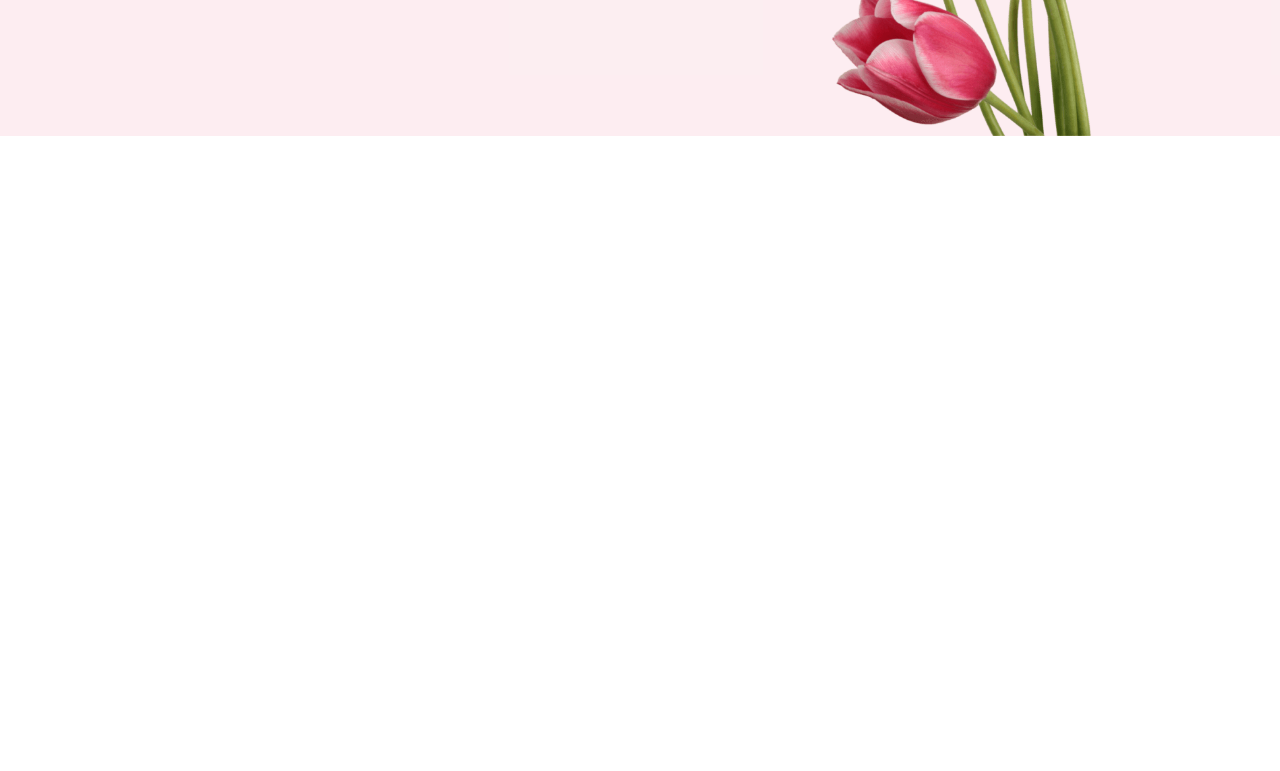
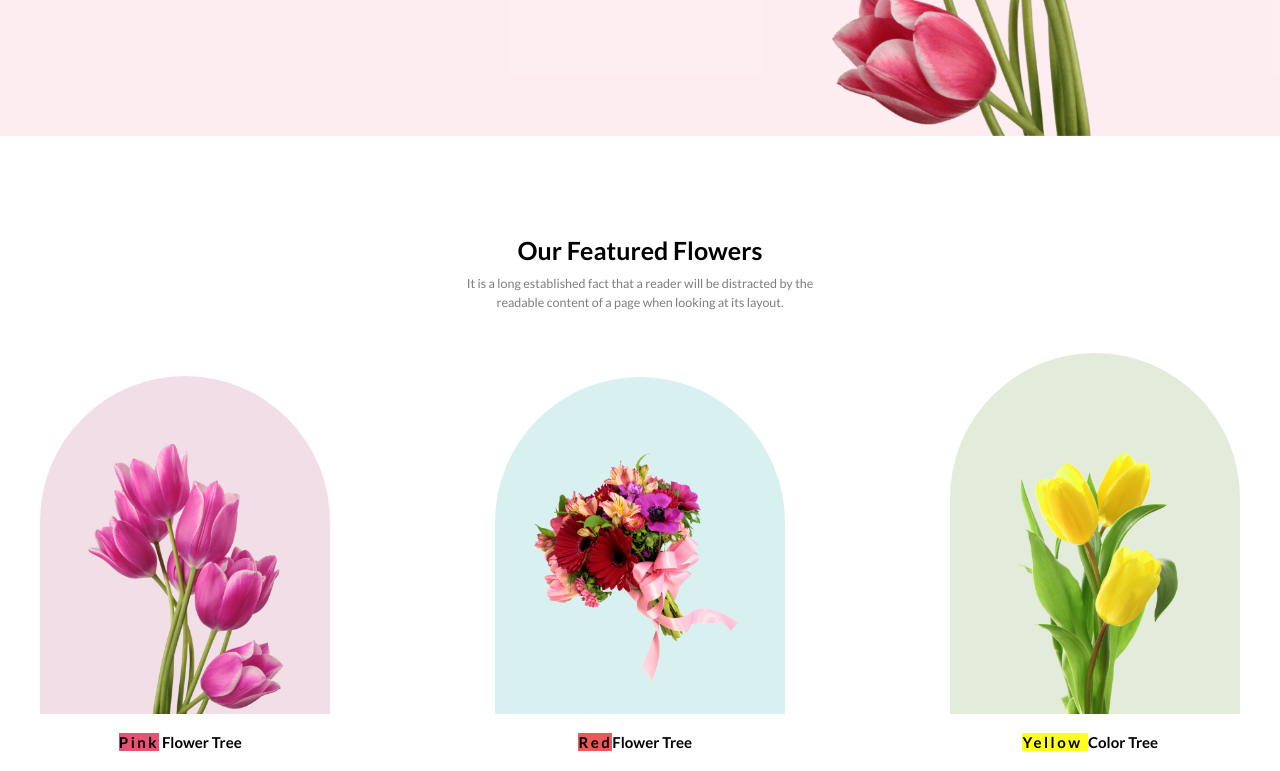
Before and after one commit to SakhawatHossen-coder/flowershopwebsite, a plain HTML site: page index.html in a window 1280 px wide. Shown: the part 434-1205 px from the top of the page. Before the commit the page ends 800 px from the top, so only its background shows below. Drawn offline with Linux system fonts and the light colour scheme.

Commit message:
featurd section image done

```diff
--- a/index.html
+++ b/index.html
@@ -9,6 +9,7 @@
 </head>
 
 <body>
+     <!-- hero-nav section  -->
      <section>
           <nav id="navbar">
                <div class="container nav">
@@ -26,6 +27,42 @@
                </div>
           </nav>
      </section>
+
+     <!-- Featured Scetion -->
+     <section id="featured">
+          <div class="container featured">
+               <div class="featured_text">
+                    <h2>
+                         Our Featured Flowers
+                    </h2>
+                    <p>It is a long established fact that a reader will be distracted by the readable content of a page
+                         when looking at its
+                         layout.</p>
+               </div>
+               <div class="featured_content">
+                    <div>
+
+                         <div class="featured_content_img pink">
+                              <img src="FlowerImage/pngwing 6.png" alt="">
+                         </div>
+                         <h3> <span class="pinkClr">Pink</span> Flower Tree</h3>
+                    </div>
+                    <div>
+
+                         <div class="featured_content_img sky">
+                              <img src="FlowerImage/pngwing 5.png" alt="">
+                         </div>
+                         <h3><span class="redClr">Red</span>Flower Tree</h3>
+                    </div>
+                    <div>
+                         <div class="featured_content_img gray">
+                              <img src="FlowerImage/pngwing 7.png" alt="">
+                         </div>
+                         <h3><span class="yellowClr">Yellow </span>Color Tree</h3>
+                    </div>
+               </div>
+          </div>
+     </section>
 </body>
 
 </html>
--- a/styles/style.css
+++ b/styles/style.css
@@ -59,24 +59,26 @@ h3 {
   padding-bottom: var(--baseFont);
   line-height: 1.15em;
 }
+h2 {
+  font-size: var(--bigFontLite);
+  font-weight: 700;
+}
 p {
-  line-height: 1.555em;
+  line-height: 1.875rem; /* 166.667% */
   text-wrap: pretty;
   padding-bottom: var(--baseFont);
-
 }
 button {
   outline: none;
   border: none;
   padding: var(--smFontLite) var(--bigFontLite);
   cursor: pointer;
-  border-radius: .5rem;
+  border-radius: 0.5rem;
 }
 
 /* NAV SECTION */
-#navbar{
+#navbar {
   background-color: var(--bgColor);
-
 }
 .container {
   max-width: 120rem;
@@ -94,23 +96,85 @@ button {
   color: white;
   font-weight: 700;
   font-size: var(--smFontLite);
-  letter-spacing: .15rem;
+  letter-spacing: 0.15rem;
 }
 
- .heading  {
+.heading {
   font-size: var(--bigFont);
   font-weight: 700;
   max-width: 44.25rem;
 }
-.nav_content p{
+.nav_content p {
   font-size: var(--smFontLite);
-     max-width: 39.625rem;;
+  max-width: 39.625rem;
 }
-.nav_img{
+.nav_img {
   max-width: calc(39.68rem + 3.12rem);
   /* width: 39.68rem; */
   padding-top: 3.12rem;
 }
-.nav_img img{
-     /* width: 100%; */
+/* <!-- Featured Scetion --> */
+#featured {
+  margin-top: 10rem;
 }
+
+.featured_text p {
+  font-size: var(--smFontLite);
+  max-width: 37.125rem;
+  text-align: center;
+  margin: auto;
+  color: var(--neutralDarkColor);
+  margin-bottom: 3rem;
+}
+
+.featured_text p,
+h2 {
+  text-align: center;
+  width: 100%;
+}
+.featured_content {
+  display: flex;
+  justify-content: space-between;
+  align-items: end;
+}
+.featured_content h3 {
+  padding: 2rem 0;
+  text-align: center;
+  font-size: var(--smFont);
+  padding-right: 0.95rem;
+}
+.featured_content_img {
+  max-width: 29rem;
+}
+.featured_content_img img {
+  max-width: 100%;
+  padding: 6.85rem 4.75rem 0 4.75rem;
+}
+.featured_content .pink {
+  background-color: var(--bgFlower1);
+  border-radius: 18.75rem 18.75rem 0rem 0rem;
+}
+.sky img {
+  padding: 7.3rem 2.94rem 3.2rem 2.94rem;
+}
+.featured_content .sky {
+  background-color: var(--bgFlower2);
+  border-radius: 18.75rem 18.75rem 0rem 0rem;
+}
+.featured_content .gray {
+  background-color: var(--bgFlower3);
+  border-radius: 18.75rem 18.75rem 0rem 0rem;
+}
+/* Span Color dlower */
+.pinkClr {
+  background-color: var(--accentColor);
+}
+.redClr {
+  background-color: hsla(0, 79%, 60%, 0.904);
+}
+.yellowClr {
+  background-color: rgba(255, 255, 27, 0.973);
+}
+.featured_content span {
+  letter-spacing: 0.25rem;
+}
```
Lines whose indentation alone changed are shown as unchanged.
